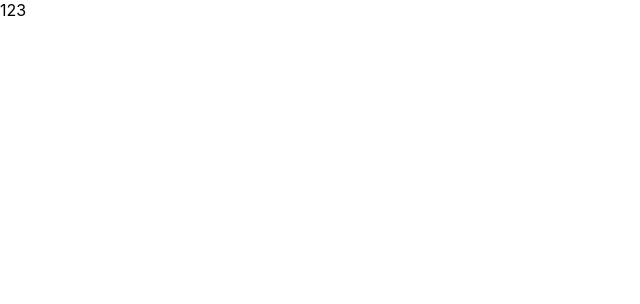
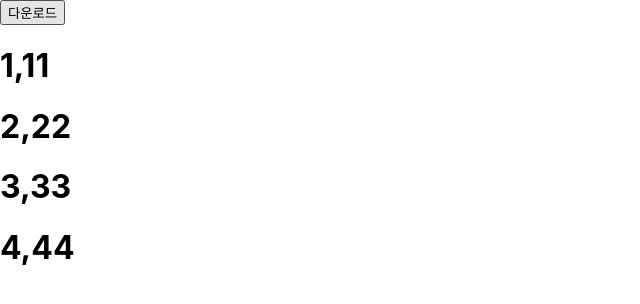
Before and after one commit to moonstal1506/React, a React (Create React App) app in the folder my-app/: page / in a window 1280 px wide. Shown: the top 304 px of the page, without its empty margins (0-640 px from the left). Built offline with nearby package versions, Linux system fonts and the light colour scheme.

Commit message:
useState

```diff
--- a/my-app/src/App.js
+++ b/my-app/src/App.js
@@ -1,5 +1,7 @@
 import logo from './logo.svg';
 import './App.css';
+import { useState } from 'react';
+import Sub from './Sub';
 
 // spa
 // jsx문법
@@ -8,15 +10,47 @@
 // if사용불가능->삼항연산자 가능 {a === 10 ? '10입니다' : '10아닙니다.'}
 // 조건부 렌더링{b===20&&'20입니다.'}앞에거 트루면 뒤에거 해라
 // css디자인- 내부에 적기/외부에 적기/라이브러리 사용(부트스트랩, component-styled)
-let a = 10;
-const b = 20;
 
 function App() {
-  let list = [1, 2, 3];
+  // let number = 1;//상태값아님
+  // const [number, setNumber] = useState(2); //리액트안에 hooks라이브러리 상태값이 됨
 
+  // const add = () => {
+  //   setNumber(number + 1); //리엑트한테 number값 변경요청
+  //   console.log('add', number);
+  // };
+
+  // let num =5;
+  const [num, setNum] = useState(5);
+
+  console.log('App 실행됨');
+  let sample = [
+    { id: 1, name: '11' },
+    { id: 2, name: '22' },
+    { id: 3, name: '33' },
+    { id: 4, name: '44' },
+  ];
+  //다운로드받음
+  const [users, setUsers] = useState(sample); //레퍼런스 변경되어야 동작
+  const download = () => {
+    // const a = sample.concat({ id: 5, name: '55' });
+    //fetch().then().then()
+    setUsers([...sample, { id: num, name: '55' }]);
+    setNum(num + 1);
+  };
+  //랜더링 시점= 상태값 변경
   return (
     <div>
-      <div>{list.map((n) => n)}</div>
+      {/* <h1>숫자:{number}</h1>
+      <button onClick={add}>더하기</button>
+      <Sub/>  */}
+
+      <button onClick={download}>다운로드</button>
+      {users.map((u) => (
+        <h1>
+          {u.id},{u.name}
+        </h1>
+      ))}
     </div>
   );
 }
--- /dev/null
+++ b/my-app/src/Sub.js
@@ -0,0 +1,11 @@
+import React from 'react';
+
+const Sub = () => {
+  return (
+    <div>
+      <h1>sub입니다.</h1>
+    </div>
+  );
+};
+
+export default Sub;
```
